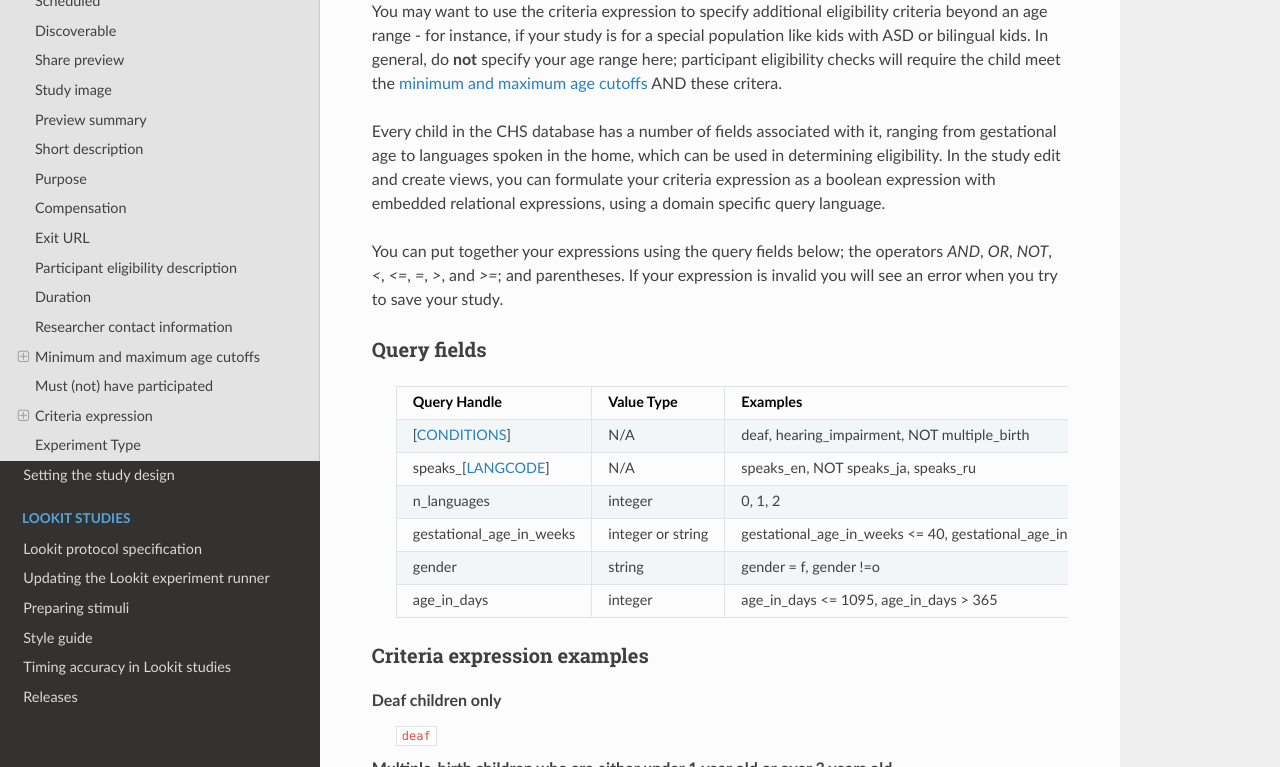
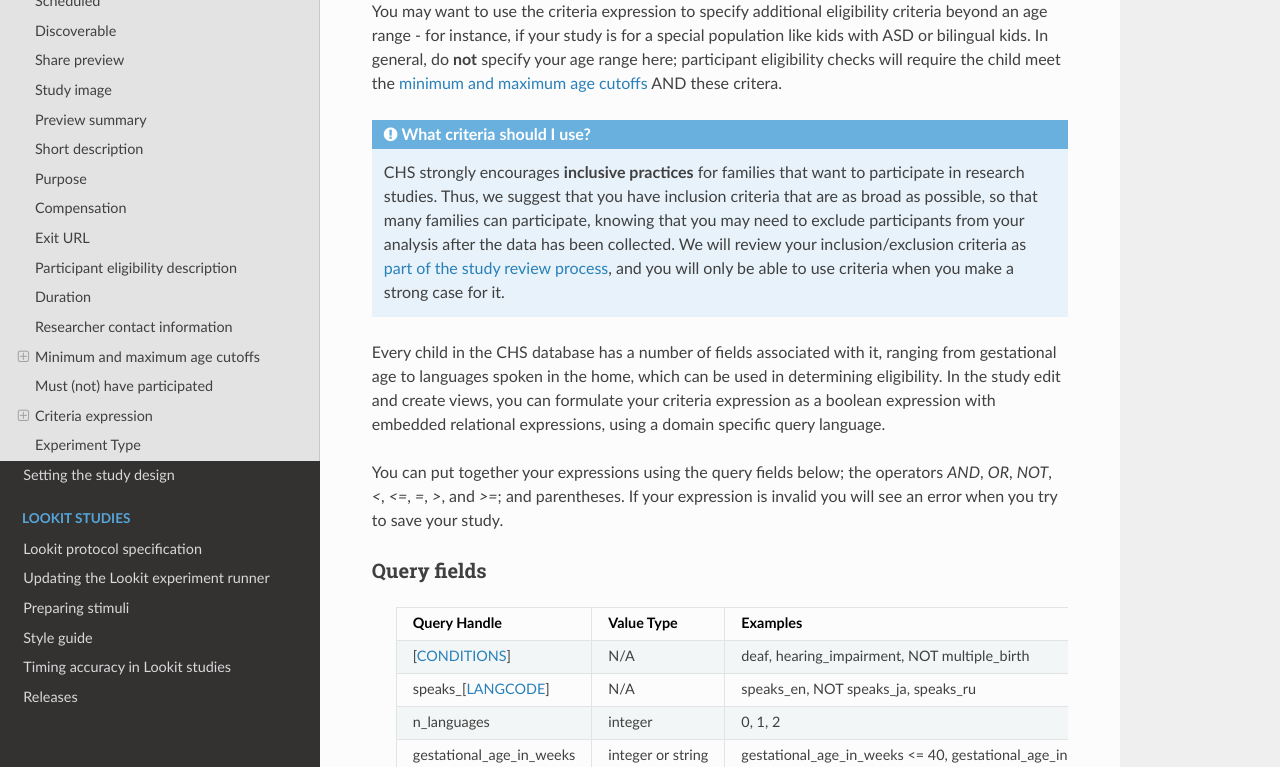
Before and after one commit to lookit/lookit-docs, a Sphinx documentation site: the page built from docs/source/researchers-set-study-fields.rst, in a window 1280 px wide and 900 px high, scrolled down 8897 px, cut to the strip 133-900 px from the top of the window. Built offline with Sphinx 7.4.7 and the Read the Docs theme 3.1.0, drawn with Linux system fonts in a browser that asks for light colours.

Commit message:
link to inclusion/exclusion section in the Set Study Details docs (under Criteria Expression)

```diff
--- a/docs/source/community-study-review-basic-requirements.rst
+++ b/docs/source/community-study-review-basic-requirements.rst
@@ -21,6 +21,8 @@ Study form
 You must provide complete information for each of the fields on the study form,
 including compensation information and eligibility.  :ref:`Here is a detailed
 guide<study fields>` to each of the fields on the study form.
+
+.. _inclusion_exclusion_criteria:
 
 Inclusion/Exclusion Criteria
 ---------------------------------
--- a/docs/source/researchers-set-study-fields.rst
+++ b/docs/source/researchers-set-study-fields.rst
@@ -222,6 +222,10 @@ If the child is not eligible based on the study's criteria expression, they will
 
 You may want to use the criteria expression to specify additional eligibility criteria beyond an age range - for instance, if your study is for a special population like kids with ASD or bilingual kids. In general, do **not** specify your age range here; participant eligibility checks will require the child meet the `minimum and maximum age cutoffs`_ AND these critera.
 
+.. admonition:: What criteria should I use?
+
+    CHS strongly encourages **inclusive practices** for families that want to participate in research studies. Thus, we suggest that you have inclusion criteria that are as broad as possible, so that many families can participate, knowing that you may need to exclude participants from your analysis after the data has been collected. We will review your inclusion/exclusion criteria as :ref:`part of the study review process <inclusion_exclusion_criteria>`, and you will only be able to use criteria when you make a strong case for it.
+
 Every child in the CHS database has a number of fields associated with it, ranging from gestational age to languages spoken in the home, which can be used in determining eligibility. In the study edit and create views, you can formulate your criteria expression as a boolean expression with embedded relational expressions, using a domain specific query language.
 
 You can put together your expressions using the query fields below; the operators `AND`, `OR`, `NOT`, `<`, `<=`, `=`, `>`, and `>=`; and parentheses. If your expression is invalid you will see an error when you try to save your study.
```
